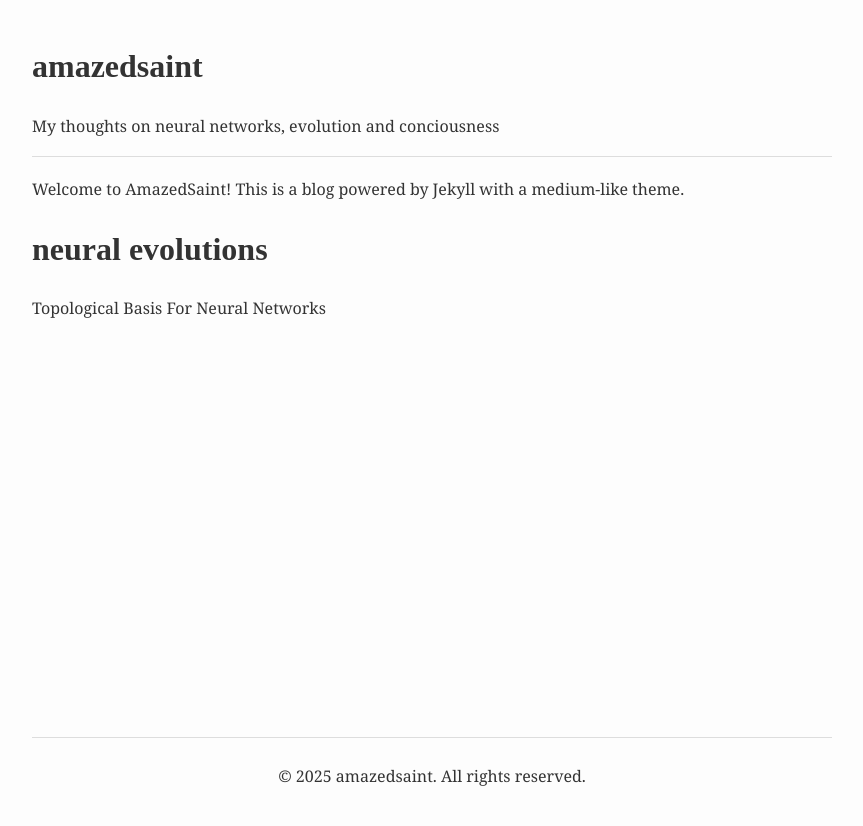
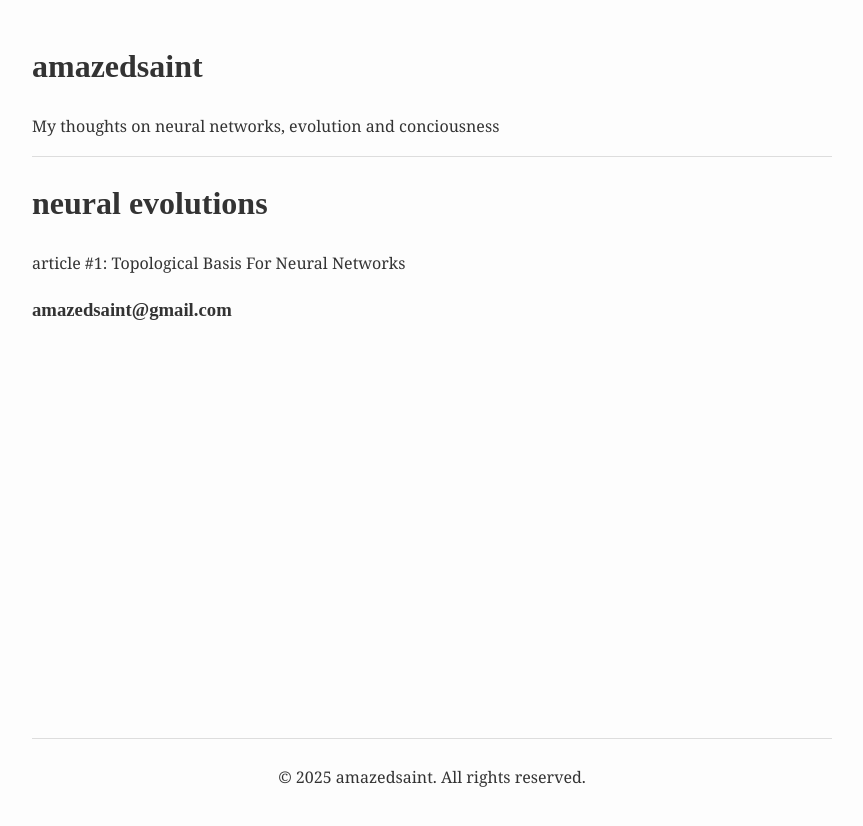
Before and after one commit to amazedsaint/amazedsaint.github.io, a Jekyll site: the page built from index.md, in a window 1280 px wide. Shown: the top 826 px of the page, without its empty margins (208-1071 px from the left). Built offline with Jekyll 4.4.1, drawn with Linux system fonts in a browser that asks for light colours.

Commit message:
Modified index page

```diff
--- a/index.md
+++ b/index.md
@@ -3,8 +3,11 @@ layout: default
 title: Home
 ---
 
-Welcome to AmazedSaint! This is a blog powered by Jekyll with a medium-like theme.
+
 
 # neural evolutions
 
-[Topological Basis For Neural Networks](/topologicalnn.md)
+article #1: [Topological Basis For Neural Networks](/topologicalnn.md)
+
+
+### amazedsaint@gmail.com
```
